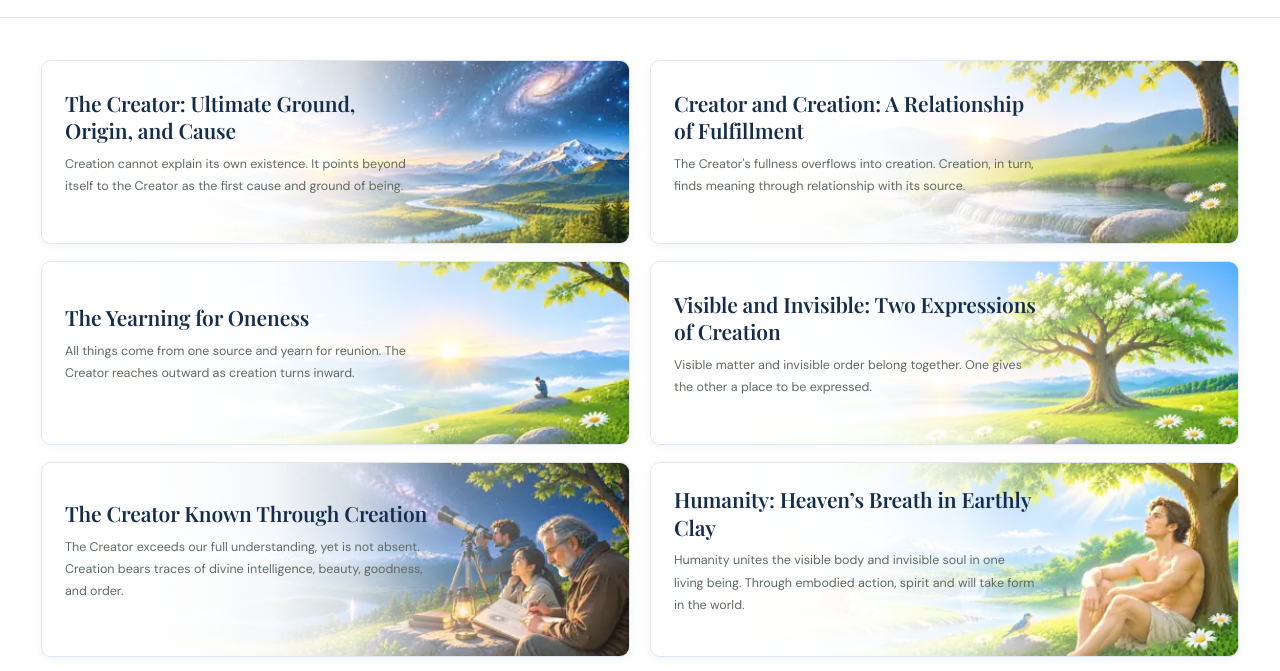
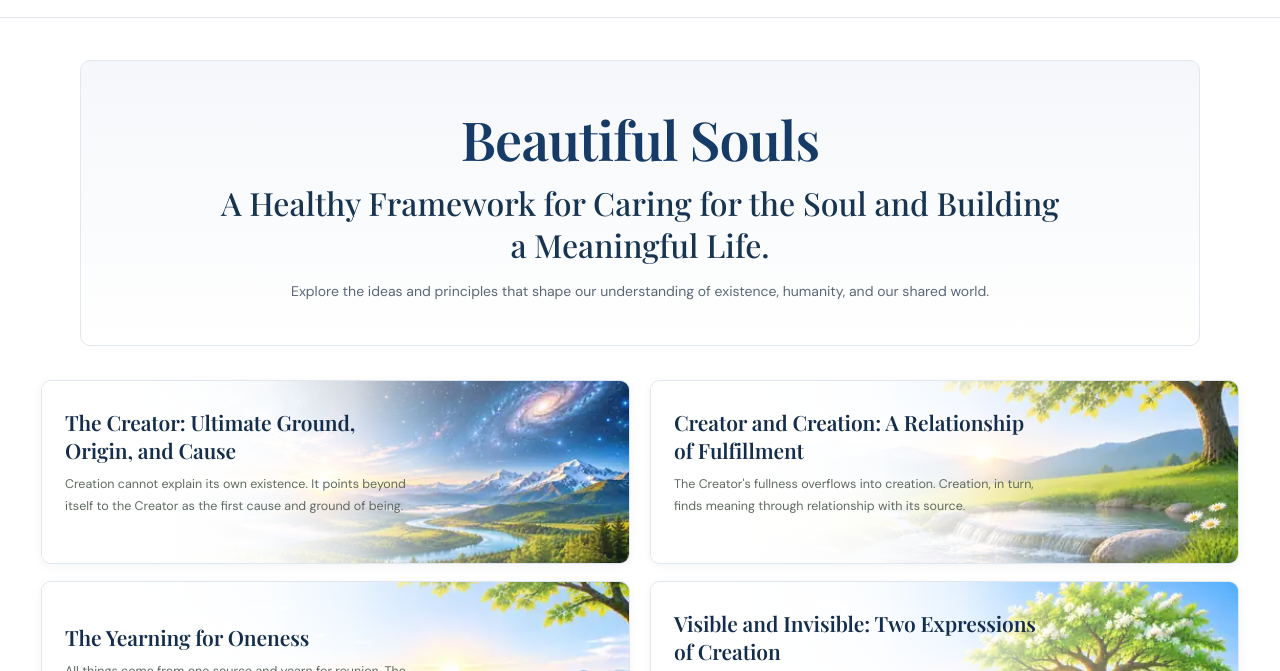
Before and after one commit to Pengliu1992/beautifulsouls, a plain HTML site: page index.html in a window 1280 px wide. Shown: the part 54-725 px from the top of the page. Drawn offline with nearby package versions, Linux system fonts and the light colour scheme; a web font is replaced by a local one.

Commit message:
Add homepage introduction

```diff
--- a/assets/styles/site.css
+++ b/assets/styles/site.css
@@ -876,3 +876,44 @@ body{background:#fff;color:var(--ink)}
   .simple-page-body{font-size:1rem;line-height:1.8}
   .simple-page-status{font-size:1rem}
 }
+
+
+/* Homepage introduction */
+.home-intro{
+  max-width:1120px;
+  margin:0 auto 34px;
+  padding:48px clamp(18px,4vw,56px) 40px;
+  text-align:center;
+  background:linear-gradient(180deg,#f5f7fa 0%,#ffffff 100%);
+  border:1px solid #e2e8f0;
+  border-radius:10px;
+}
+.home-intro h1{
+  margin:0 0 13px;
+  color:#173b67;
+  font:600 clamp(36px,4.2vw,54px)/1.12 'Playfair Display',serif;
+  letter-spacing:-.8px;
+}
+.home-intro h2{
+  max-width:850px;
+  margin:0 auto 14px;
+  color:#173451;
+  font:500 clamp(22px,2.6vw,32px)/1.3 'Playfair Display',serif;
+}
+.home-intro p{
+  max-width:760px;
+  margin:0 auto;
+  color:#5c6878;
+  font-size:14px;
+  line-height:1.8;
+}
+@media(max-width:560px){
+  .home-intro{
+    margin-bottom:22px;
+    padding:34px 18px 28px;
+    border-radius:8px;
+  }
+  .home-intro h1{font-size:36px}
+  .home-intro h2{font-size:23px}
+  .home-intro p{font-size:13.5px}
+}
--- a/index.html
+++ b/index.html
@@ -7,7 +7,7 @@
   <link rel="preconnect" href="https://fonts.googleapis.com">
   <link rel="preconnect" href="https://fonts.gstatic.com" crossorigin>
   <link href="https://fonts.googleapis.com/css2?family=DM+Sans:wght@400;500;600;700&family=Playfair+Display:ital,wght@0,500;0,600;1,500&display=swap" rel="stylesheet">
-  <link rel="stylesheet" href="assets/styles/site.css?v=8">
+  <link rel="stylesheet" href="assets/styles/site.css?v=9">
   <meta name="description" content="Explore thirteen foundational themes on the Creator, humanity, meaning, relationship, responsibility, and our shared world.">
   <title>Beautiful Souls</title>
 </head>
@@ -20,6 +20,11 @@
     </nav>
   </header>
   <main class="home-highlights">
+    <section class="home-intro" aria-labelledby="home-intro-title">
+      <h1 id="home-intro-title">Beautiful Souls</h1>
+      <h2>A Healthy Framework for Caring for the Soul and Building a Meaningful Life.</h2>
+      <p>Explore the ideas and principles that shape our understanding of existence, humanity, and our shared world.</p>
+    </section>
     <div class="highlight-grid" id="highlight-grid" aria-live="polite" aria-busy="true"></div>
   </main>
   <footer class="site-footer">
```
